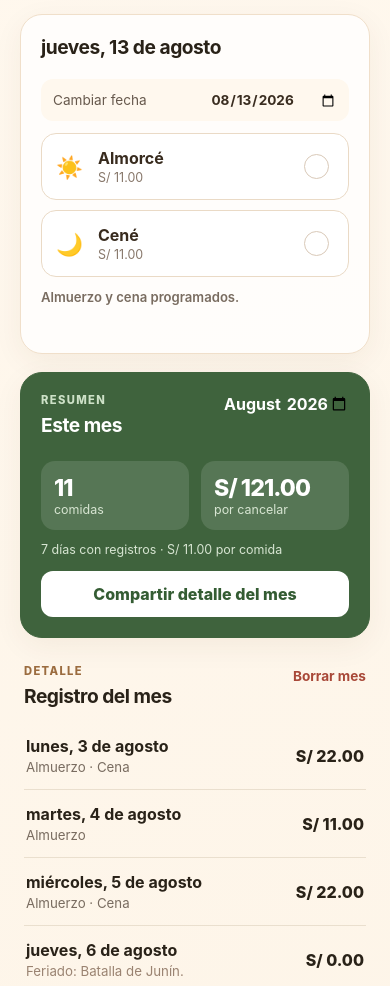
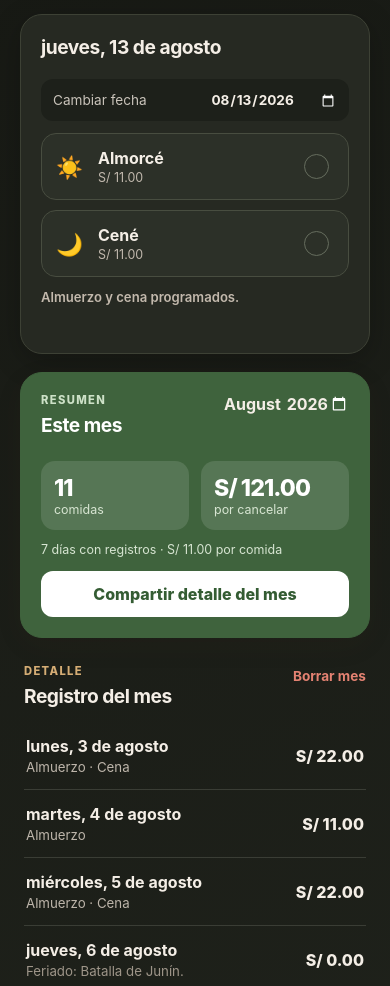
Before and after one commit to nyxfreddy/proyectocomida, a plain HTML site: page index.html in a window 390 px wide. Shown: the part 114-1100 px from the top of the page. Drawn offline with Linux system fonts and the dark colour scheme.

Commit message:
Adaptar interfaz al modo oscuro de iPhone

```diff
--- a/index.html
+++ b/index.html
@@ -3,7 +3,8 @@
   <head>
     <meta charset="utf-8" />
     <meta name="viewport" content="width=device-width, initial-scale=1, viewport-fit=cover" />
-    <meta name="theme-color" content="#fff8ee" />
+    <meta name="theme-color" content="#fff8ee" media="(prefers-color-scheme: light)" />
+    <meta name="theme-color" content="#171914" media="(prefers-color-scheme: dark)" />
     <meta name="apple-mobile-web-app-capable" content="yes" />
     <meta name="apple-mobile-web-app-status-bar-style" content="default" />
     <meta name="apple-mobile-web-app-title" content="Mis comidas" />
--- a/styles.css
+++ b/styles.css
@@ -1,4 +1,4 @@
-:root { color-scheme: light; font-family: -apple-system, BlinkMacSystemFont, "SF Pro Display", "Segoe UI", sans-serif; color: #292218; background: #fff8ee; }
+:root { color-scheme: light dark; font-family: -apple-system, BlinkMacSystemFont, "SF Pro Display", "Segoe UI", sans-serif; color: #292218; background: #fff8ee; }
 * { box-sizing: border-box; }
 body { margin: 0; min-width: 320px; background: linear-gradient(160deg, #fff8ee 0%, #fdf4e7 100%); }
 button, input { font: inherit; }
@@ -50,3 +50,23 @@ input[type="date"], input[type="month"] { border: 0; background: transparent; co
 .history-total { font-weight: 800; white-space: nowrap; }
 .empty { display: block !important; color: #796c60; font-size: .9rem; padding: 16px 0 !important; }
 @media (min-width: 600px) { .app { padding-top: 48px; } }
+@media (prefers-color-scheme: dark) {
+  :root { color: #f4eee6; background: #171914; }
+  body { background: linear-gradient(160deg, #171914 0%, #20231c 100%); }
+  .eyebrow, .label { color: #d5ad75; }
+  .subtitle { color: #b9b3a9; }
+  .today-card { background: #262922; border-color: #3d4135; box-shadow: 0 8px 30px rgba(0,0,0,.22); }
+  .date-picker { background: #1d201a; color: #c9c3ba; }
+  input[type="date"], input[type="month"] { color: #f4eee6; color-scheme: dark; }
+  .meal-button { background: #2c3028; border-color: #484d40; color: #f5efe7; }
+  .meal-button small { color: #c2b9ae; }
+  .meal-button.selected { background: #244126; border-color: #75ae70; }
+  .meal-button:disabled { background: #21241e; }
+  .check { border-color: #666d5e; }
+  .schedule-note { color: #c3b9ad; }
+  .history-list li { border-color: #3a3d35; }
+  .history-meals { color: #bdb5aa; }
+  .history-meals.no-meal { color: #9e9589; }
+  .text-button { color: #e1a75f; }
+  .danger { color: #e48272; }
+}
```
